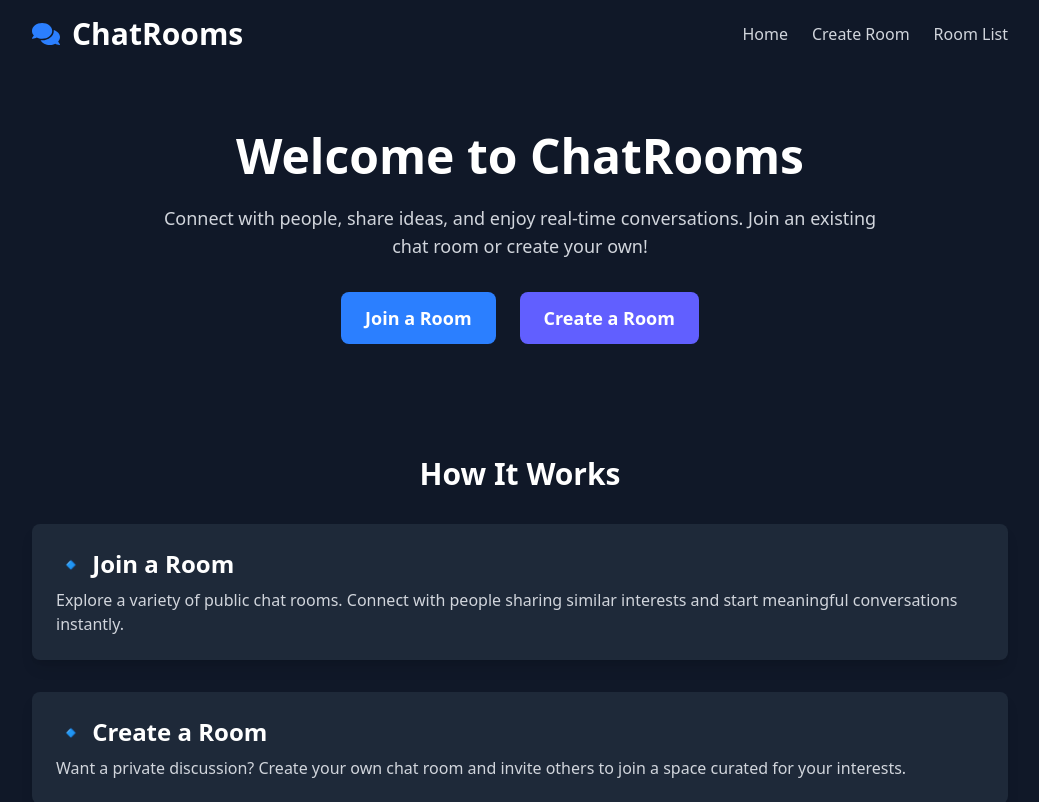
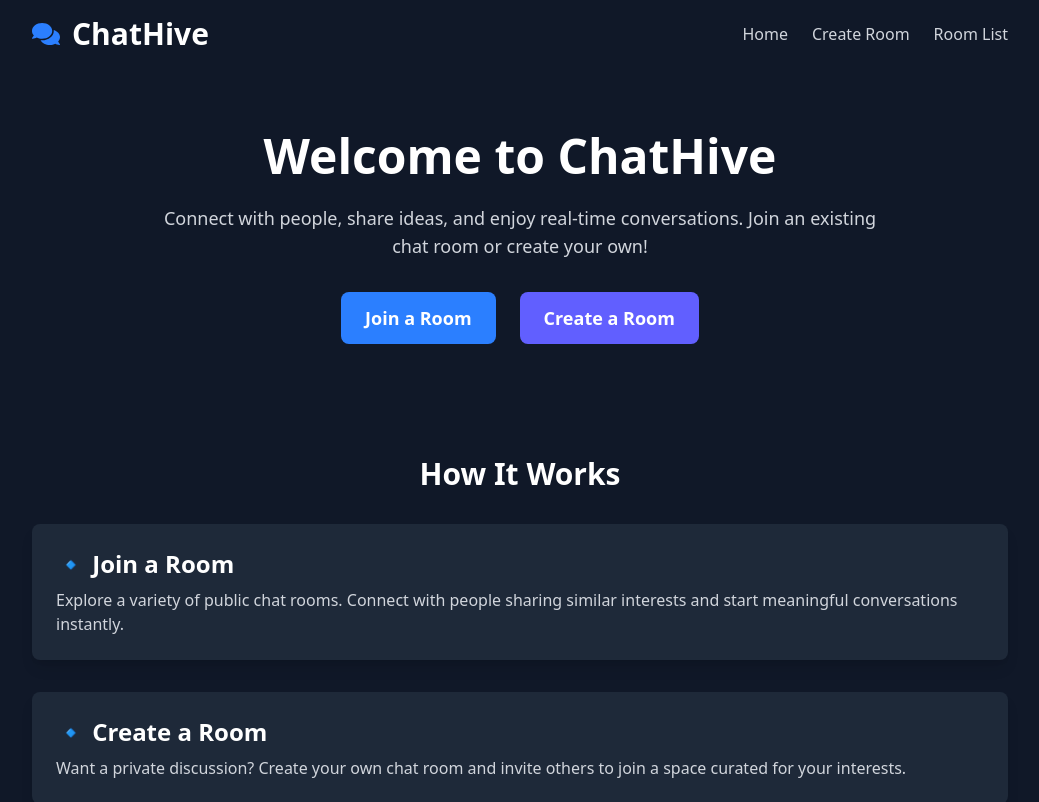
Before and after one commit to donjoo/ChatHive, a React (Vite) app in the folder frontend/: page / in a window 1280 px wide. Shown: the top 802 px of the page, without its empty margins (120-1159 px from the left). Built offline with nearby package versions, Linux system fonts and the light colour scheme.

Commit message:
readme addes, name changed

```diff
--- a/frontend/src/pages/Chat/create.jsx
+++ b/frontend/src/pages/Chat/create.jsx
@@ -28,7 +28,7 @@ const CreateRoom = () => {
             <nav className="max-w-5xl mx-auto flex justify-between items-center py-4 px-6">
                 <div className="flex items-center space-x-3">
                     <FaComments size={28} className="text-blue-500" />
-                    <h1 className="text-3xl font-extrabold">ChatRooms</h1>
+                    <h1 className="text-3xl font-extrabold">ChatHive</h1>
                 </div>
                 <div className="space-x-6">
                     <Link to="/" className="text-gray-300 hover:text-white">Home</Link>
@@ -68,7 +68,7 @@ const CreateRoom = () => {
 
             {/* Footer */}
             <footer className="max-w-5xl mx-auto text-center text-gray-400 mt-10 py-6 border-t border-gray-700">
-                <p>&copy; {new Date().getFullYear()} ChatRooms. All rights reserved.</p>
+                <p>&copy; {new Date().getFullYear()} ChatHive. All rights reserved.</p>
             </footer>
         </div>
     );
--- a/frontend/src/pages/Chat/join.jsx
+++ b/frontend/src/pages/Chat/join.jsx
@@ -39,7 +39,7 @@ const RoomList = () => {
                 <div className="max-w-5xl mx-auto flex justify-between items-center py-4 px-6">
                     <div className="flex items-center space-x-3">
                         <FaComments size={28} className="text-blue-500" />
-                        <h1 className="text-3xl font-extrabold">ChatRooms</h1>
+                        <h1 className="text-3xl font-extrabold">ChatHive</h1>
                     </div>
                     <div className="space-x-6">
                         <Link to="/" className="text-gray-300 hover:text-white">Home</Link>
@@ -77,7 +77,7 @@ const RoomList = () => {
 
             {/* Footer */}
             <footer className="max-w-5xl mx-auto text-center text-gray-400 mt-10 py-6 border-t border-gray-700">
-                <p>&copy; {new Date().getFullYear()} ChatRooms. All rights reserved.</p>
+                <p>&copy; {new Date().getFullYear()} ChatHive. All rights reserved.</p>
             </footer>
         </div>
     );
--- a/frontend/src/pages/Home.jsx
+++ b/frontend/src/pages/Home.jsx
@@ -18,7 +18,7 @@ const Home = () => {
             <nav className="max-w-5xl mx-auto flex justify-between items-center py-4 px-6">
                 <div className="flex items-center space-x-3">
                     <FaComments size={28} className="text-blue-500" />
-                    <h1 className="text-3xl font-extrabold">ChatRooms</h1>
+                    <h1 className="text-3xl font-extrabold">ChatHive</h1>
                 </div>
                 <div className="space-x-6">
                     <Link to="/" className="text-gray-300 hover:text-white">Home</Link>
@@ -29,7 +29,7 @@ const Home = () => {
 
             {/* Hero Section */}
             <section className="text-center max-w-3xl mx-auto py-16 px-4">
-                <h2 className="text-5xl font-bold text-white mb-6">Welcome to ChatRooms</h2>
+                <h2 className="text-5xl font-bold text-white mb-6">Welcome to ChatHive</h2>
                 <p className="text-lg text-gray-300 mb-8">
                     Connect with people, share ideas, and enjoy real-time conversations.
                     Join an existing chat room or create your own!
```
